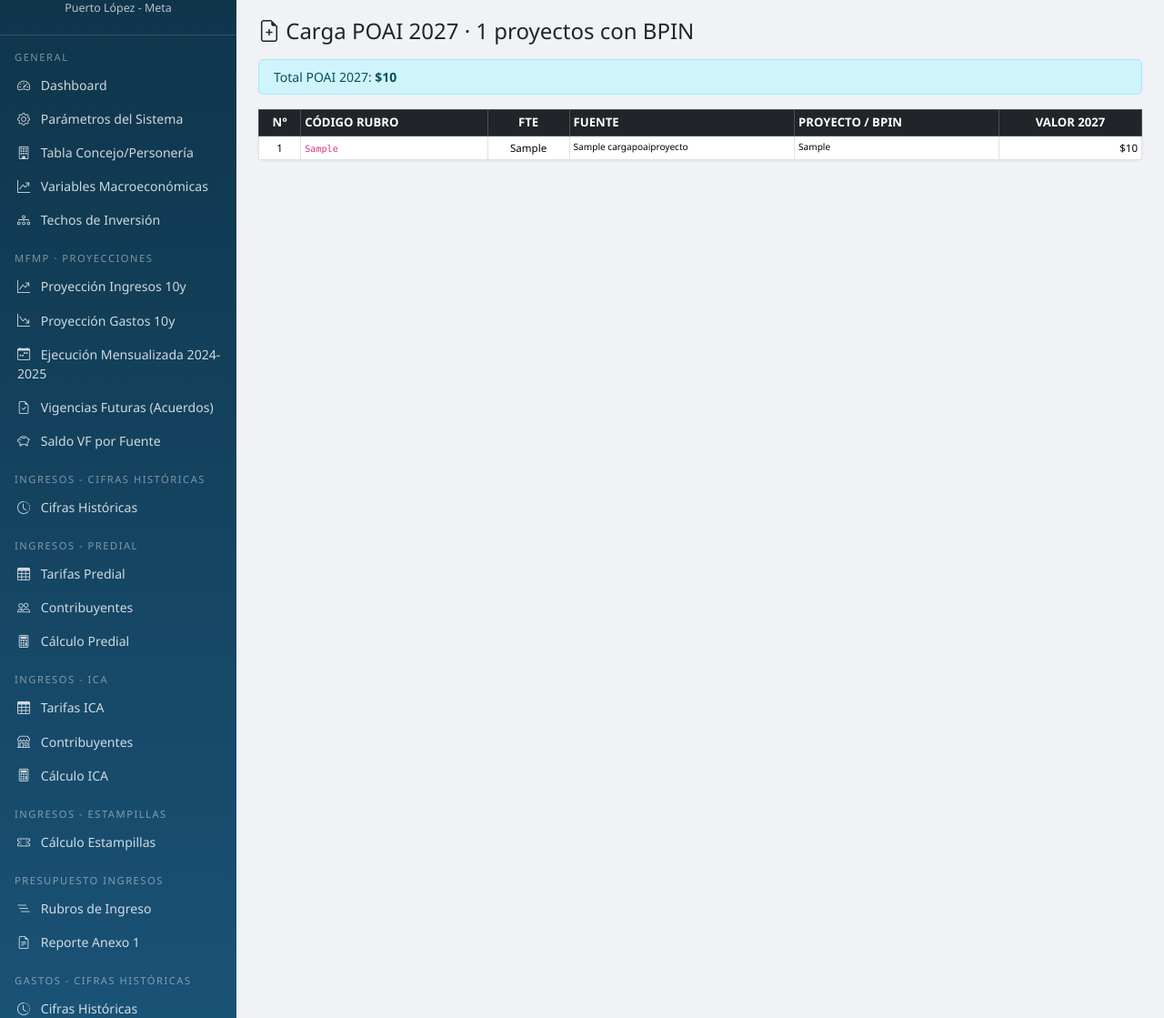
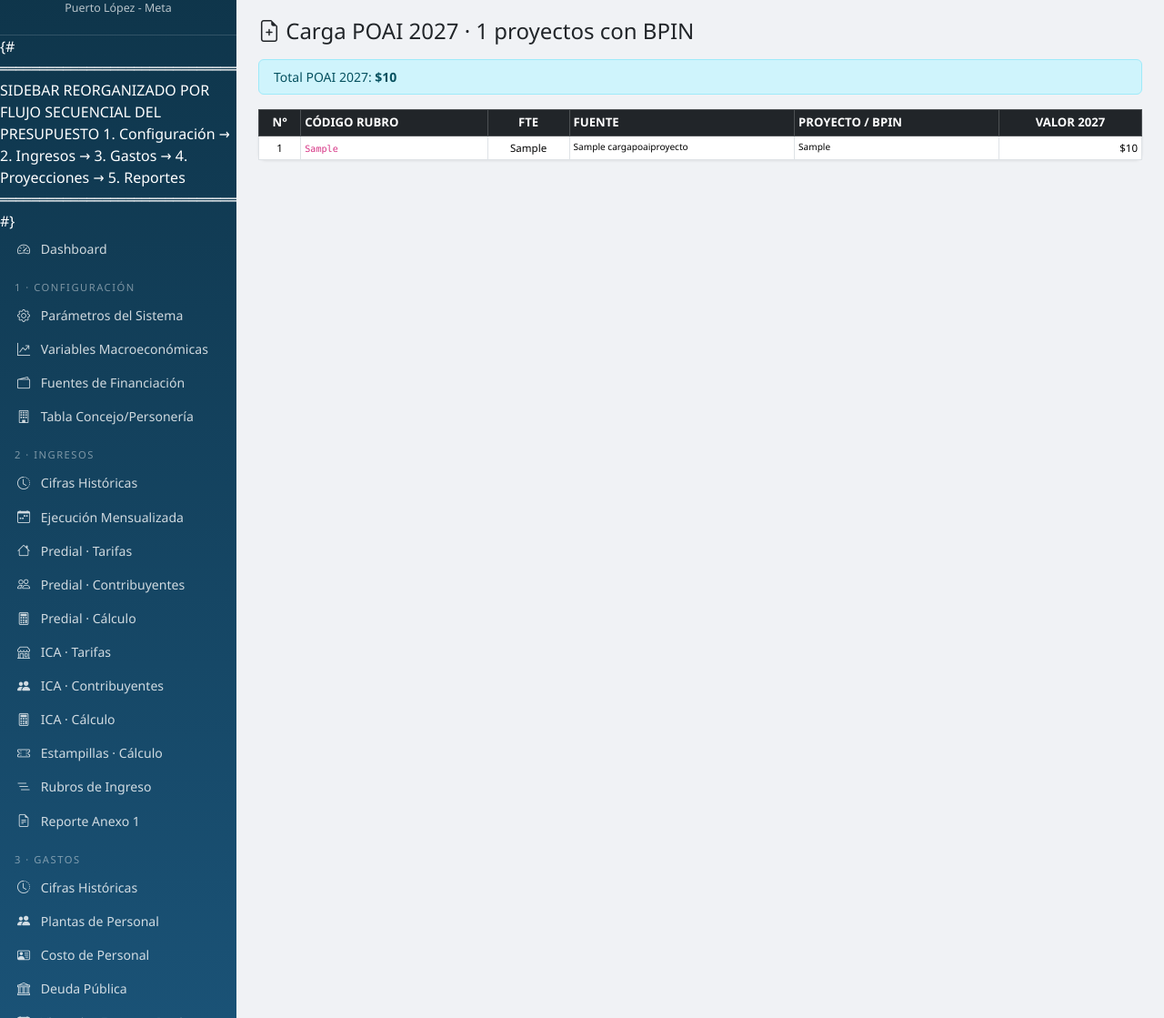
Before and after one commit to Jorgecuenca1/Presupuesto, a Django app: page /mfmp/carga-poai/ in a window 1280 px wide. Shown: the part 48-1167 px from the top of the page at 91% size. Run offline with Django 5.2, Linux system fonts and the light colour scheme; a user stored in the database is signed in; tables that the repository leaves empty hold one stand-in row (values such as "Sample post").

Commit message:
Sidebar: reorganizar en flujo secuencial presupuestal
Cambio a estructura numerada por acciones que se ejecutan en el proceso
de elaboración del presupuesto:

Dashboard (pantalla principal)

1 · Configuración
   • Parámetros del Sistema
   • Variables Macroeconómicas
   • Fuentes de Financiación
   • Tabla Concejo/Personería

2 · Ingresos (flujo: histórico → cálculos por impuesto → rubros → anexo)
   • Cifras Históricas
   • Ejecución Mensualizada
   • Predial: Tarifas / Contribuyentes / Cálculo
   • ICA: Tarifas / Contribuyentes / Cálculo
   • Estampillas: Cálculo
   • Rubros de Ingreso
   • Reporte Anexo 1

3 · Gastos (flujo: histórico → cálculos → estructura → import → anexo)
   • Cifras Históricas
   • Plantas de Personal
   • Costo de Personal
   • Deuda Pública
   • Vigencias Futuras: Registro / Acuerdos
   • Secciones · Rubros de Gasto
   • Importar Anexo 2 / Ejecución
   • Ejecución Gastos
   • Reporte Anexo 2

4 · MFMP · Proyecciones 10 años
   • Proyección Ingresos 10y
   • Proyección Gastos 10y
   • Techos de Inversión
   • Saldo VF por Fuente

5 · Reportes
   • Resumen de Deuda
   • Limpiar Datos

Cambios:
- Eliminados links duplicados (Contratos legacy, Costo Personal legacy)
- Fuentes movida a Configuración (era Estructura de Gastos)
- Techos de Inversión movido a MFMP Proyecciones
- Ejecución Mensualizada movido a Ingresos (era MFMP)
- Vigencias Futuras Acuerdos movido a Gastos (era MFMP)
- Todo el flujo numerado 1-2-3-4-5 para operación secuencial

```diff
--- a/templates/base.html
+++ b/templates/base.html
@@ -87,73 +87,59 @@
             <h4><i class="bi bi-bank2"></i> SIPRE</h4>
             <p>Puerto López - Meta</p>
         </div>
-        <div class="nav-section">General</div>
+        {# ═══════════════════════════════════════════════════════════════
+           SIDEBAR REORGANIZADO POR FLUJO SECUENCIAL DEL PRESUPUESTO
+           1. Configuración → 2. Ingresos → 3. Gastos → 4. Proyecciones → 5. Reportes
+           ═══════════════════════════════════════════════════════════════ #}
+
         <a href="{% url 'dashboard' %}" class="nav-link {% if request.resolver_match.url_name == 'dashboard' %}active{% endif %}">
             <i class="bi bi-speedometer2"></i> Dashboard
         </a>
+
+        {# ═══ 1. CONFIGURACIÓN ══════════════════════════════════════════ #}
+        <div class="nav-section">1 · Configuración</div>
         <a href="{% url 'parametros' %}" class="nav-link {% if request.resolver_match.url_name == 'parametros' %}active{% endif %}">
             <i class="bi bi-gear"></i> Parámetros del Sistema
+        </a>
+        <a href="{% url 'variables_macro' %}" class="nav-link {% if request.resolver_match.url_name == 'variables_macro' %}active{% endif %}">
+            <i class="bi bi-graph-up-arrow"></i> Variables Macroeconómicas
+        </a>
+        <a href="{% url 'gastos_fuentes' %}" class="nav-link {% if request.resolver_match.url_name == 'gastos_fuentes' %}active{% endif %}">
+            <i class="bi bi-wallet2"></i> Fuentes de Financiación
         </a>
         <a href="{% url 'tabla_concejo_personeria' %}" class="nav-link {% if request.resolver_match.url_name == 'tabla_concejo_personeria' %}active{% endif %}">
             <i class="bi bi-building"></i> Tabla Concejo/Personería
         </a>
-        <a href="{% url 'variables_macro' %}" class="nav-link {% if request.resolver_match.url_name == 'variables_macro' %}active{% endif %}">
-            <i class="bi bi-graph-up-arrow"></i> Variables Macroeconómicas
-        </a>
-        <a href="{% url 'techos_inversion' %}" class="nav-link {% if request.resolver_match.url_name == 'techos_inversion' %}active{% endif %}">
-            <i class="bi bi-diagram-3"></i> Techos de Inversión
-        </a>
 
-        <div class="nav-section">MFMP · Proyecciones</div>
-        <a href="{% url 'proyeccion_ingresos_10y' %}" class="nav-link {% if request.resolver_match.url_name == 'proyeccion_ingresos_10y' %}active{% endif %}">
-            <i class="bi bi-graph-up-arrow"></i> Proyección Ingresos 10y
-        </a>
-        <a href="{% url 'proyeccion_gastos_10y' %}" class="nav-link {% if request.resolver_match.url_name == 'proyeccion_gastos_10y' %}active{% endif %}">
-            <i class="bi bi-graph-down-arrow"></i> Proyección Gastos 10y
-        </a>
-        <a href="{% url 'ejecucion_mensual' %}" class="nav-link {% if request.resolver_match.url_name == 'ejecucion_mensual' %}active{% endif %}">
-            <i class="bi bi-calendar-week"></i> Ejecución Mensualizada 2024-2025
-        </a>
-        <a href="{% url 'vigencias_futuras_cuadro' %}" class="nav-link {% if request.resolver_match.url_name == 'vigencias_futuras_cuadro' %}active{% endif %}">
-            <i class="bi bi-file-earmark-check"></i> Vigencias Futuras (Acuerdos)
-        </a>
-        <a href="{% url 'saldo_vf_fuente' %}" class="nav-link {% if request.resolver_match.url_name == 'saldo_vf_fuente' %}active{% endif %}">
-            <i class="bi bi-piggy-bank"></i> Saldo VF por Fuente
-        </a>
-
-        <div class="nav-section">Ingresos - Cifras Históricas</div>
+        {# ═══ 2. INGRESOS ═══════════════════════════════════════════════ #}
+        <div class="nav-section">2 · Ingresos</div>
         <a href="{% url 'cifras_historicas_ingresos' %}" class="nav-link {% if request.resolver_match.url_name == 'cifras_historicas_ingresos' %}active{% endif %}">
             <i class="bi bi-clock-history"></i> Cifras Históricas
         </a>
-
-        <div class="nav-section">Ingresos - Predial</div>
+        <a href="{% url 'ejecucion_mensual' %}" class="nav-link {% if request.resolver_match.url_name == 'ejecucion_mensual' %}active{% endif %}">
+            <i class="bi bi-calendar-week"></i> Ejecución Mensualizada
+        </a>
         <a href="{% url 'tarifas_predial' %}" class="nav-link {% if request.resolver_match.url_name == 'tarifas_predial' %}active{% endif %}">
-            <i class="bi bi-table"></i> Tarifas Predial
+            <i class="bi bi-house"></i> Predial · Tarifas
         </a>
         <a href="{% url 'contribuyentes_predial' %}" class="nav-link {% if request.resolver_match.url_name == 'contribuyentes_predial' %}active{% endif %}">
-            <i class="bi bi-people"></i> Contribuyentes
+            <i class="bi bi-people"></i> Predial · Contribuyentes
         </a>
         <a href="{% url 'calculo_predial' %}" class="nav-link {% if request.resolver_match.url_name == 'calculo_predial' %}active{% endif %}">
-            <i class="bi bi-calculator"></i> Cálculo Predial
+            <i class="bi bi-calculator"></i> Predial · Cálculo
         </a>
-
-        <div class="nav-section">Ingresos - ICA</div>
         <a href="{% url 'tarifas_ica' %}" class="nav-link {% if request.resolver_match.url_name == 'tarifas_ica' %}active{% endif %}">
-            <i class="bi bi-table"></i> Tarifas ICA
+            <i class="bi bi-shop"></i> ICA · Tarifas
         </a>
         <a href="{% url 'contribuyentes_ica' %}" class="nav-link {% if request.resolver_match.url_name == 'contribuyentes_ica' %}active{% endif %}">
-            <i class="bi bi-shop"></i> Contribuyentes
+            <i class="bi bi-people-fill"></i> ICA · Contribuyentes
         </a>
         <a href="{% url 'calculo_ica' %}" class="nav-link {% if request.resolver_match.url_name == 'calculo_ica' %}active{% endif %}">
-            <i class="bi bi-calculator"></i> Cálculo ICA
+            <i class="bi bi-calculator"></i> ICA · Cálculo
         </a>
-
-        <div class="nav-section">Ingresos - Estampillas</div>
         <a href="{% url 'calculo_estampillas' %}" class="nav-link {% if request.resolver_match.url_name == 'calculo_estampillas' %}active{% endif %}">
-            <i class="bi bi-ticket-perforated"></i> Cálculo Estampillas
+            <i class="bi bi-ticket-perforated"></i> Estampillas · Cálculo
         </a>
-
-        <div class="nav-section">Presupuesto Ingresos</div>
         <a href="{% url 'rubros_list' %}" class="nav-link {% if request.resolver_match.url_name == 'rubros_list' %}active{% endif %}">
             <i class="bi bi-list-nested"></i> Rubros de Ingreso
         </a>
@@ -161,43 +147,32 @@
             <i class="bi bi-file-earmark-text"></i> Reporte Anexo 1
         </a>
 
-        <div class="nav-section">Gastos - Cifras Históricas</div>
+        {# ═══ 3. GASTOS ═════════════════════════════════════════════════ #}
+        <div class="nav-section">3 · Gastos</div>
         <a href="{% url 'cifras_historicas_gastos' %}" class="nav-link {% if request.resolver_match.url_name == 'cifras_historicas_gastos' %}active{% endif %}">
             <i class="bi bi-clock-history"></i> Cifras Históricas
         </a>
-
-        <div class="nav-section">Gastos - Estructura</div>
+        <a href="{% url 'plantas_personal' %}" class="nav-link {% if request.resolver_match.url_name == 'plantas_personal' %}active{% endif %}">
+            <i class="bi bi-people-fill"></i> Plantas de Personal
+        </a>
+        <a href="{% url 'costo_personal_list' %}" class="nav-link {% if request.resolver_match.url_name == 'costo_personal_list' %}active{% endif %}">
+            <i class="bi bi-person-vcard"></i> Costo de Personal
+        </a>
+        <a href="{% url 'deuda_publica_v2' %}" class="nav-link {% if request.resolver_match.url_name == 'deuda_publica_v2' %}active{% endif %}">
+            <i class="bi bi-bank"></i> Deuda Pública
+        </a>
+        <a href="{% url 'vigencias_futuras_list' %}" class="nav-link {% if request.resolver_match.url_name == 'vigencias_futuras_list' %}active{% endif %}">
+            <i class="bi bi-calendar-range"></i> Vigencias Futuras · Registro
+        </a>
+        <a href="{% url 'vigencias_futuras_cuadro' %}" class="nav-link {% if request.resolver_match.url_name == 'vigencias_futuras_cuadro' %}active{% endif %}">
+            <i class="bi bi-file-earmark-check"></i> Vigencias Futuras · Acuerdos
+        </a>
         <a href="{% url 'gastos_secciones' %}" class="nav-link {% if request.resolver_match.url_name == 'gastos_secciones' %}active{% endif %}">
             <i class="bi bi-diagram-3"></i> Secciones
-        </a>
-        <a href="{% url 'gastos_fuentes' %}" class="nav-link {% if request.resolver_match.url_name == 'gastos_fuentes' %}active{% endif %}">
-            <i class="bi bi-wallet2"></i> Fuentes
         </a>
         <a href="{% url 'rubros_gasto_list' %}" class="nav-link {% if request.resolver_match.url_name == 'rubros_gasto_list' %}active{% endif %}">
             <i class="bi bi-list-nested"></i> Rubros de Gasto
         </a>
-
-        <div class="nav-section">Gastos - Cálculos</div>
-        <a href="{% url 'plantas_personal' %}" class="nav-link {% if request.resolver_match.url_name == 'plantas_personal' %}active{% endif %}">
-            <i class="bi bi-people-fill"></i> Plantas de Personal
-        </a>
-        <a href="{% url 'costo_personal_list' %}" class="nav-link {% if request.resolver_match.url_name == 'costo_personal_list' %}active{% endif %}">
-            <i class="bi bi-people"></i> Costo de Personal (legacy)
-        </a>
-        <a href="{% url 'deuda_publica_v2' %}" class="nav-link {% if request.resolver_match.url_name == 'deuda_publica_v2' %}active{% endif %}">
-            <i class="bi bi-bank"></i> Deuda Pública
-        </a>
-        <a href="{% url 'deuda_contratos_list' %}" class="nav-link {% if request.resolver_match.url_name == 'deuda_contratos_list' %}active{% endif %}">
-            <i class="bi bi-clipboard"></i> Deuda: Contratos (legacy)
-        </a>
-        <a href="{% url 'deuda_resumen' %}" class="nav-link {% if request.resolver_match.url_name == 'deuda_resumen' %}active{% endif %}">
-            <i class="bi bi-file-earmark-bar-graph"></i> Resumen Deuda
-        </a>
-        <a href="{% url 'vigencias_futuras_list' %}" class="nav-link {% if request.resolver_match.url_name == 'vigencias_futuras_list' %}active{% endif %}">
-            <i class="bi bi-calendar-range"></i> Vigencias Futuras
-        </a>
-
-        <div class="nav-section">Gastos - Importar</div>
         <a href="{% url 'importar_anexo2' %}" class="nav-link {% if request.resolver_match.url_name == 'importar_anexo2' %}active{% endif %}">
             <i class="bi bi-upload"></i> Importar Anexo 2
         </a>
@@ -207,12 +182,30 @@
         <a href="{% url 'ejecucion_gastos' %}" class="nav-link {% if request.resolver_match.url_name == 'ejecucion_gastos' %}active{% endif %}">
             <i class="bi bi-bar-chart-line"></i> Ejecución Gastos
         </a>
-
-        <div class="nav-section">Reportes</div>
         <a href="{% url 'reporte_gastos' %}" class="nav-link {% if request.resolver_match.url_name == 'reporte_gastos' %}active{% endif %}">
             <i class="bi bi-file-earmark-text"></i> Reporte Anexo 2
         </a>
-        {# Techos Inversión / FAEP ocultado (duplicado con "Techos de Inversión" en sección General) #}
+
+        {# ═══ 4. MFMP · PROYECCIONES 10 AÑOS ════════════════════════════ #}
+        <div class="nav-section">4 · MFMP · Proyecciones 10 años</div>
+        <a href="{% url 'proyeccion_ingresos_10y' %}" class="nav-link {% if request.resolver_match.url_name == 'proyeccion_ingresos_10y' %}active{% endif %}">
+            <i class="bi bi-graph-up-arrow"></i> Proyección Ingresos 10y
+        </a>
+        <a href="{% url 'proyeccion_gastos_10y' %}" class="nav-link {% if request.resolver_match.url_name == 'proyeccion_gastos_10y' %}active{% endif %}">
+            <i class="bi bi-graph-down-arrow"></i> Proyección Gastos 10y
+        </a>
+        <a href="{% url 'techos_inversion' %}" class="nav-link {% if request.resolver_match.url_name == 'techos_inversion' %}active{% endif %}">
+            <i class="bi bi-diagram-3"></i> Techos de Inversión
+        </a>
+        <a href="{% url 'saldo_vf_fuente' %}" class="nav-link {% if request.resolver_match.url_name == 'saldo_vf_fuente' %}active{% endif %}">
+            <i class="bi bi-piggy-bank"></i> Saldo VF por Fuente
+        </a>
+
+        {# ═══ 5. REPORTES ══════════════════════════════════════════════ #}
+        <div class="nav-section">5 · Reportes</div>
+        <a href="{% url 'deuda_resumen' %}" class="nav-link {% if request.resolver_match.url_name == 'deuda_resumen' %}active{% endif %}">
+            <i class="bi bi-file-earmark-bar-graph"></i> Resumen de Deuda
+        </a>
         <a href="{% url 'limpiar_gastos' %}" class="nav-link {% if request.resolver_match.url_name == 'limpiar_gastos' %}active{% endif %}">
             <i class="bi bi-trash3"></i> Limpiar Datos
         </a>
```
